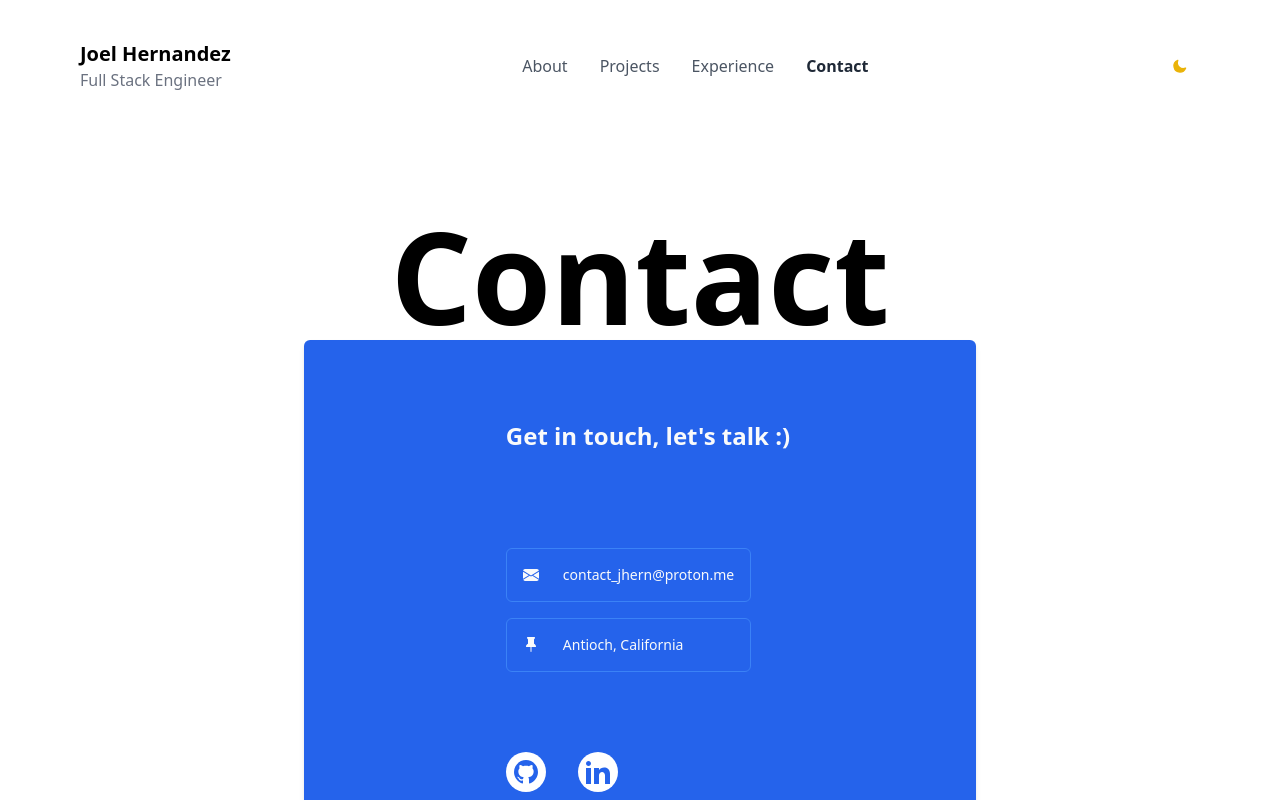
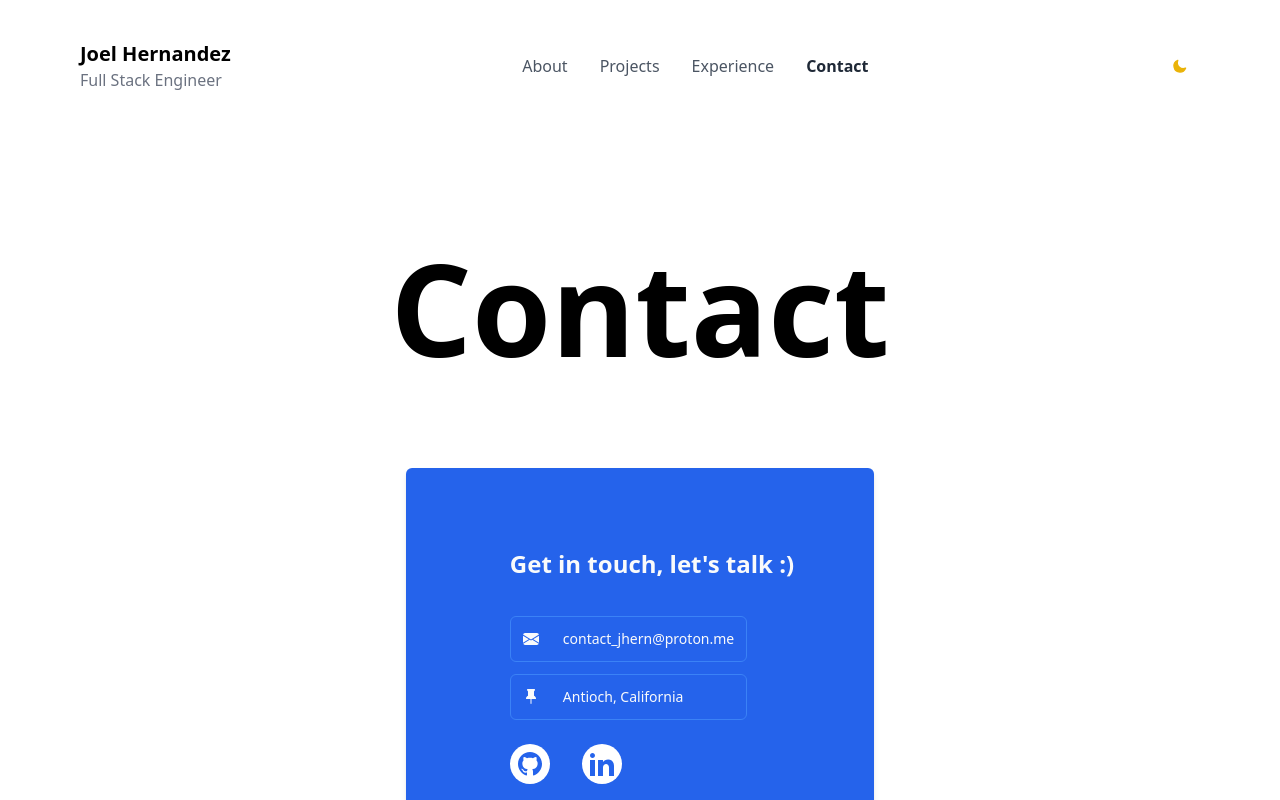
Before and after one commit to yocodigo/Portfolio, a Next.js app: page /contact in a window 1280 px wide. Shown: the top 800 px of the page. Built offline with nearby package versions, Linux system fonts and the light colour scheme.

Commit message:
Sizing adjustments to several components

```diff
--- a/src/components/Footer.js
+++ b/src/components/Footer.js
@@ -3,7 +3,7 @@ import React from "react";
 export default function Footer() {
   return (
     <div className="bg-[#F1F1F1] dark:bg-gray-900">
-      <div className="max-w-6xl mx-auto px-4 py-10 md:py-20">
+      <div className="max-w-6xl mx-auto px-4 py-4">
         <div className="h-0.5 w-full bg-white dark:bg-gray-700"></div>
         <div className="flex flex-col space-y-4 md:space-y-0 md:flex-row justify-between md:items-center mt-8">
           <div>
--- a/src/pages/contact.js
+++ b/src/pages/contact.js
@@ -7,15 +7,15 @@ export default function Contact() {
       title="Contact - Joel Hernandez"
       description="Get in touch with me for collaboration or questions"
     >
-      <section>
-        <div className="max-w-6xl mx-auto h-56 bg-white dark:bg-gray-800">
+      <section className="h-screen flex flex-col">
+        <div className="max-w-6xl mx-auto bg-white dark:bg-gray-800 py-8">
           <h1 className="text-5xl md:text-9xl font-bold py-20 text-center md:text-center">
             Contact
           </h1>
         </div>
         <div className="relative z-4 rounded-md shadow-md bg-blue-600 p-4 md:p-10 lg:p-20 max-w-2xl mx-auto mb-20 -mt-4">
           <div className="flex flex-col items-center justify-center">
-            <div className="md:ml-4">
+            <div className="md:ml-6">
               <header className="">
                 <h1 className="text-gray-50 font-semibold text-2xl">
                   Get in touch, let's talk :)
@@ -24,8 +24,8 @@ export default function Contact() {
                   Fill in the details and I'll get back to you as soon as I can.
                 </p> */}
               </header>
-              <div className="icons-container inline-flex flex-col my-20">
-                <div className="flex flex-row items-center space-x-6 rounded-md border border-blue-500 hover:border hover:border-blue-600 p-4 mt-4">
+              <div className="icons-container inline-flex flex-col my-6">
+                <div className="flex flex-row items-center space-x-6 rounded-md border border-blue-500 hover:border hover:border-blue-600 p-3 mt-3">
                   <svg
                     xmlns="http://www.w3.org/2000/svg"
                     width="16"
@@ -43,7 +43,7 @@ export default function Contact() {
                     contact_jhern@proton.me
                   </a>
                 </div>
-                <div className="flex flex-row items-center space-x-6 rounded-md border border-blue-500 hover:border hover:border-blue-600 p-4 mt-4">
+                <div className="flex flex-row items-center space-x-6 rounded-md border border-blue-500 hover:border hover:border-blue-600 p-3 mt-3">
                   <svg
                     xmlns="http://www.w3.org/2000/svg"
                     width="16"
--- a/src/pages/projects.js
+++ b/src/pages/projects.js
@@ -20,12 +20,11 @@ export default function Projects() {
             {/* Project Card 1 */}
             <a href="https://the-civic-agenda.fly.dev/" className="w-full block shadow-2xl">
               <div className="relative overflow-hidden rounded-lg">
-                <div className="h-72 bg-gray-300 dark:bg-gray-700 flex items-center justify-center">
+                <div className="h-72 w-full dark:bg-gray-700 flex items-center justify-center relative">
                   <img
                     src="images/civic-agenda.png"
                     alt="Professional headshot"
-                    layout="fill"
-                    objectFit="contain"
+                    className="object-contain w-full h-full"
                   />
                 </div>
                 <h1 className="absolute top-10 left-10 text-gray-50 font-bold text-xl bg-red-500 rounded-md px-2">
@@ -40,12 +39,11 @@ export default function Projects() {
             {/* Project Card 2 */}
             <a href="#" className="w-full block shadow-2xl">
               <div className="relative overflow-hidden rounded-lg">
-                <div className="h-72 bg-gray-300 dark:bg-gray-700 flex items-center justify-center">
+                <div className="h-72 w-full dark:bg-gray-700 flex items-center justify-center relative">
                 <img
                     src="images/findashboard.png"
                     alt="Professional headshot"
-                    layout="fill"
-                    objectFit="contain"
+                    className="object-contain w-full h-full"
                   />
                 </div>
                 <h1 className="absolute top-10 left-10 text-gray-50 font-bold text-xl bg-blue-500 rounded-md px-2">
@@ -60,12 +58,11 @@ export default function Projects() {
             {/* Project Card 3 */}
             <a href="#" className="w-full block shadow-2xl">
               <div className="relative overflow-hidden rounded-lg">
-                <div className="h-72 bg-gray-300 dark:bg-gray-700 flex items-center justify-center">
+                <div className="h-72 w-full dark:bg-gray-700 flex items-center justify-center relative">
                 <img
                     src="images/food-analyzer.png"
                     alt="Professional headshot"
-                    layout="fill"
-                    objectFit="contain"
+                    className="object-contain w-full h-full"
                   />
                 </div>
                 <h1 className="absolute top-10 left-10 text-gray-50 font-bold text-xl bg-green-500 rounded-md px-2">
```
